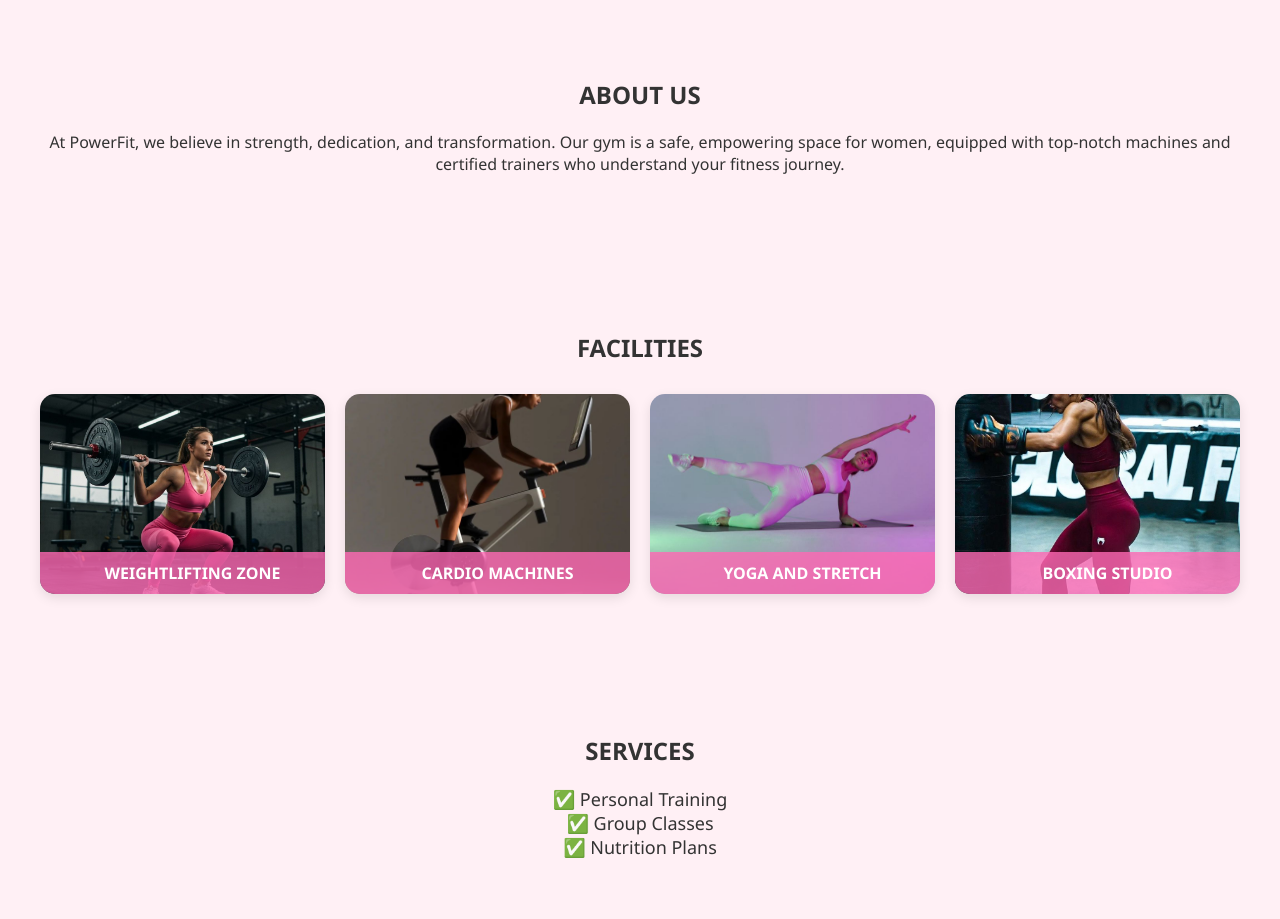
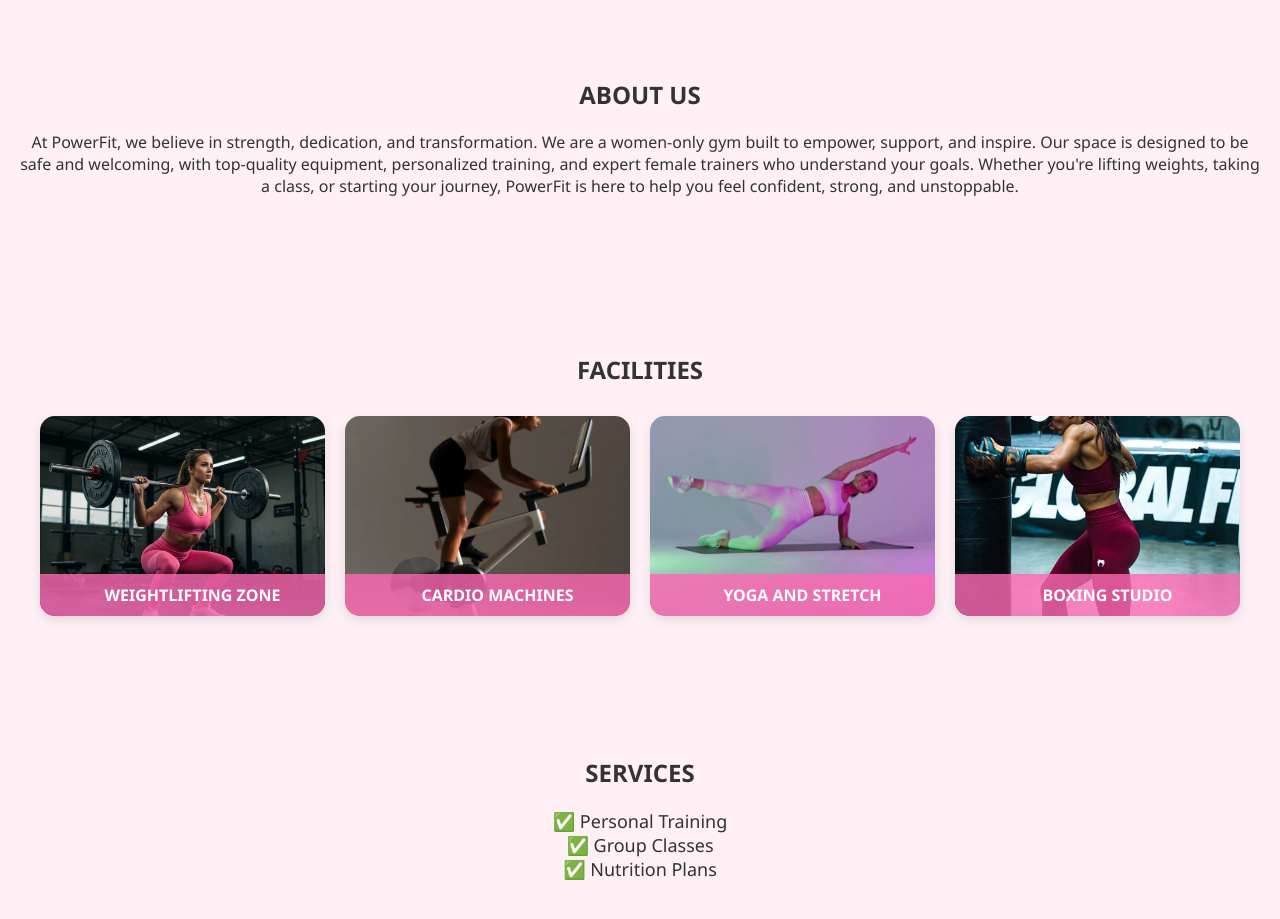
Before and after one commit to ST10195798/GYM-WEBSITE, a plain HTML site: page index.html in a window 1280 px wide. Shown: the part 802-1721 px from the top of the page. Drawn offline with Linux system fonts and the light colour scheme.

```diff
--- a/index.html
+++ b/index.html
@@ -19,7 +19,9 @@
   <!-- About Section -->
   <section id="about" class="section">
     <h2>ABOUT US</h2>
-    <p>At PowerFit, we believe in strength, dedication, and transformation. Our gym is a safe, empowering space for women, equipped with top-notch machines and certified trainers who understand your fitness journey.</p>
+    <p>At PowerFit, we believe in strength, dedication, and transformation. We are a women-only gym built to empower, support, and inspire. Our space is designed to be safe and welcoming, with top-quality equipment, personalized training, and expert female trainers who understand your goals. Whether you're lifting weights, taking a class, or starting your journey, PowerFit is here to help you feel confident, strong, and unstoppable.
+
+</p>
   </section>
 
   <!-- Facilities Section -->
```
